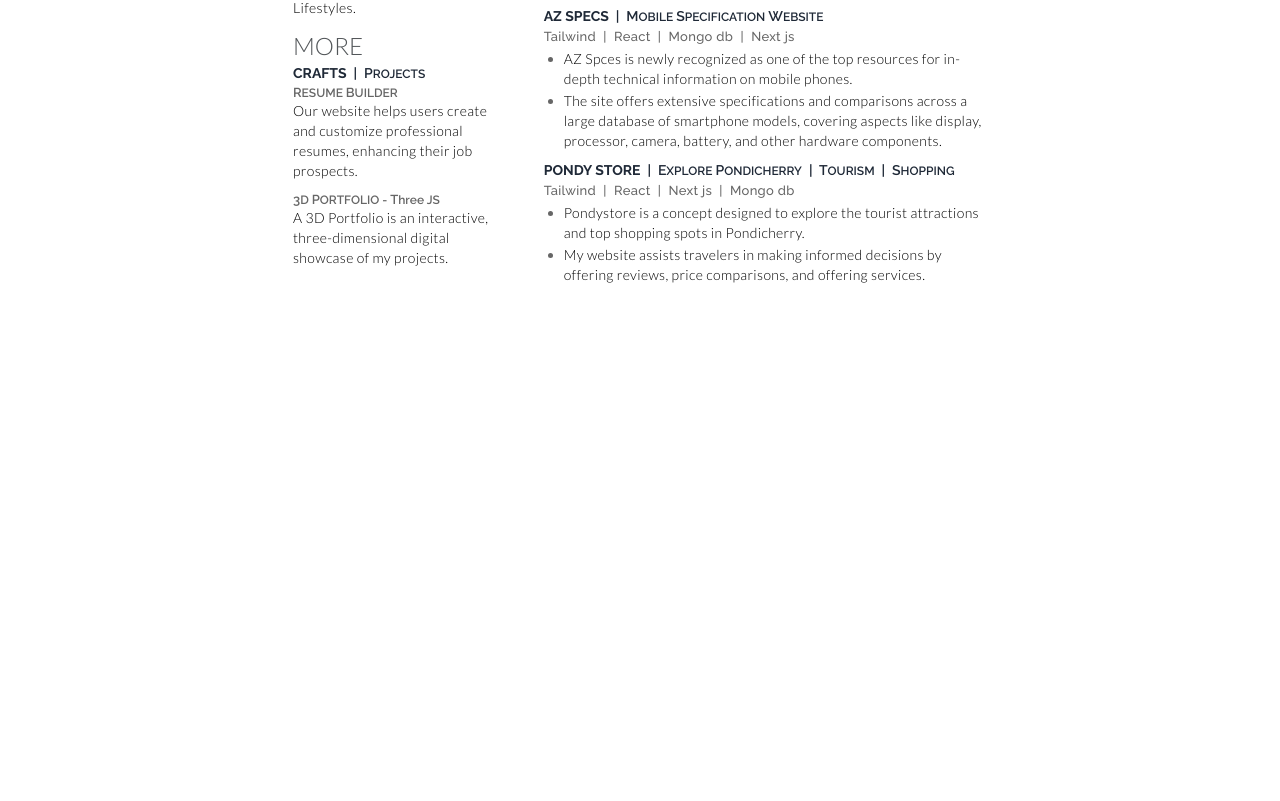
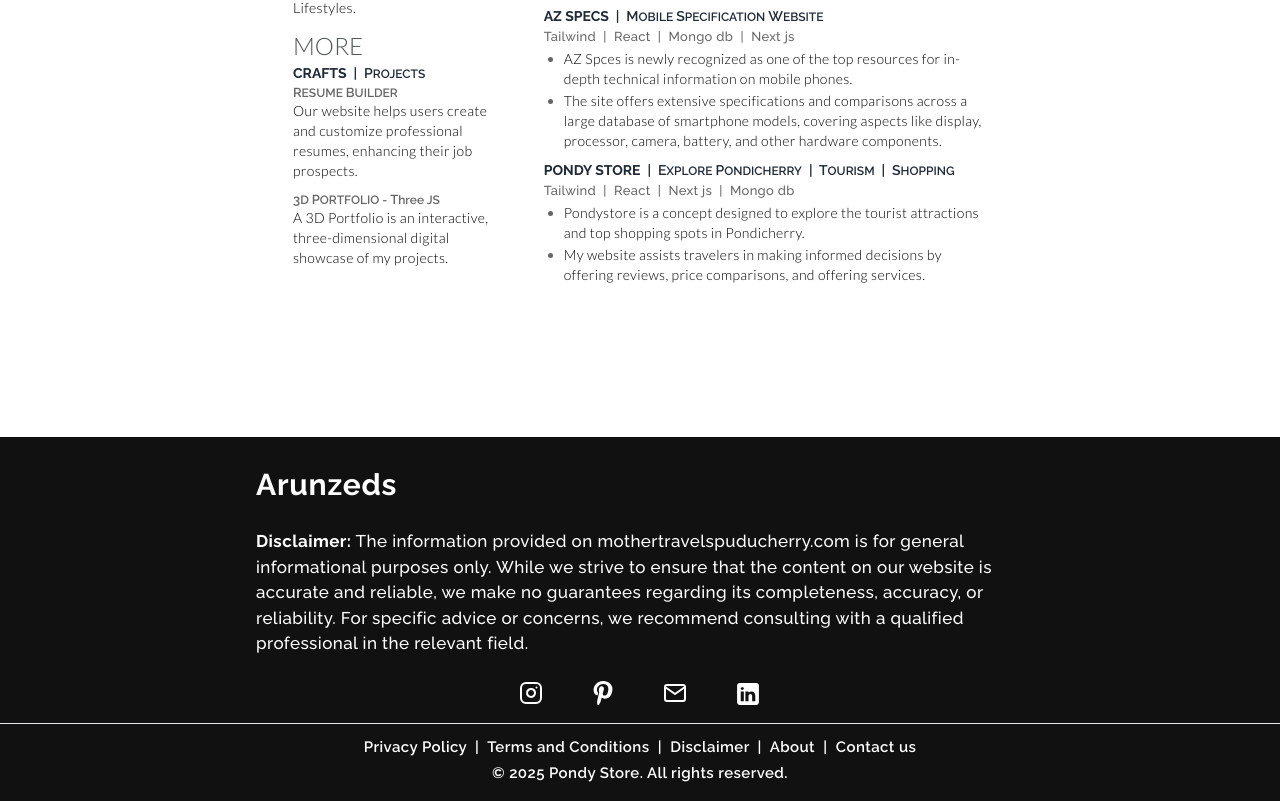
Before and after one commit to aruncodr/arunzeds, a Next.js app: page /cv in a window 1280 px wide. Shown: the part 685-1486 px from the top of the page. Before the commit the page ends 1122 px from the top, so only its background shows below. Built offline with nearby package versions, Linux system fonts and the light colour scheme.

Commit message:
1 footer logo

```diff
--- a/app/globals.css
+++ b/app/globals.css
@@ -2,17 +2,17 @@
 @tailwind components;
 @tailwind utilities;
 
-:root {
+/* :root {
   --background: #ffffff;
   --foreground: #171717;
-}
+} */
 
-@theme inline {
+/* @theme inline {
   --color-background: var(--background);
   --color-foreground: var(--foreground);
   --font-sans: var(--font-geist-sans);
   --font-mono: var(--font-geist-mono);
-}
+} */
 .oneline{
   display: -webkit-box;
   -webkit-line-clamp: 1;
--- a/app/layout.js
+++ b/app/layout.js
@@ -1,6 +1,7 @@
 import { Urbanist } from "next/font/google";
 import "./globals.css";
 import Navbar from "@/components/navbar/Navbar";
+import Footer from "@/components/Footer";
 
 const urban = Urbanist({
   weight: ['200','300','400','500','600','700','800','900'],
@@ -67,6 +68,7 @@ export default function RootLayout({ children }) {
       >
         <Navbar/>
         {children}
+        <Footer/>
       </body>
     </html>
   );
--- /dev/null
+++ b/components/Footer.jsx
@@ -0,0 +1,53 @@
+import Image from 'next/image'
+import Link from 'next/link'
+import React from 'react'
+
+export default function Footer() {
+  return (
+<div className='tracking-wide text-[17px] pt-6 bg-[#111] text-white font-semibold'>
+    <div className='flex gap-4 pl-4 lg:pl-0 items-end '>
+    <h3 className='text-3xl lg:px-64 font-bold text-white'>Arunzeds</h3>
+    </div>
+
+    <div className='py-6  px-4 lg:px-64 font-medium'>
+    <span className='font-bold'>Disclaimer:</span> The information provided on mothertravelspuducherry.com is for general informational
+            purposes only. While we strive to ensure that the content on our website is accurate and reliable,
+            we make no guarantees regarding its completeness, accuracy, or reliability. For specific advice or
+            concerns, we recommend consulting with a qualified professional in the relevant field.
+    </div>
+
+    <div className='flex gap-12 pb-4 w-fit mx-auto px-4 lg:px-64'>
+          <div className=''>
+                <Link className='text-white' href='https://www.instagram.com/mother_motor'>
+                  <svg  className="feather feather-instagram text-white " xmlns="http://www.w3.org/2000/svg" width="24" height="24" viewBox="0 0 24 24" fill="none" stroke="currentColor" strokeWidth="2" strokeLinecap="round" strokeLinejoin="round"><rect x="2" y="2" width="20" height="20" rx="5" ry="5"></rect><path d="M16 11.37A4 4 0 1 1 12.63 8 4 4 0 0 1 16 11.37z"></path><line x1="17.5" y1="6.5" x2="17.51" y2="6.5"></line></svg>
+                </Link>
+          </div>
+          <div className=''>
+                <Link className='text-white' href='https://pin.it/3IFlg6o0T'>
+                  <Image className='text-white' src="/more/pinterest.svg" width="24" height="24" alt="Pinterest"/>
+                </Link>
+          </div>
+          <div className=''>
+                <Link className='text-white' target="_blank" rel="noopener noreferrer" href='mailto: azspecification@gmail.com'>
+                  <svg className="feather feather-mail" xmlns="http://www.w3.org/2000/svg" width="24" height="24" viewBox="0 0 24 24" fill="none" stroke="currentColor" strokeWidth="2" strokeLinecap="round" strokeLinejoin="round" ><path d="M4 4h16c1.1 0 2 .9 2 2v12c0 1.1-.9 2-2 2H4c-1.1 0-2-.9-2-2V6c0-1.1.9-2 2-2z"></path><polyline points="22,6 12,13 2,6"></polyline></svg>
+                </Link>
+          </div>
+          <div className=''>
+                <Link className='text-white' target="_blank" rel="noopener noreferrer" href='https://linkedin.com/in/arunzeds'>
+                  <svg xmlns="http://www.w3.org/2000/svg" x="0px" y="0px" width="26" height="26" viewBox="0 0 50 50">
+                    <path fill="#ffffff" d="M41,4H9C6.24,4,4,6.24,4,9v32c0,2.76,2.24,5,5,5h32c2.76,0,5-2.24,5-5V9C46,6.24,43.76,4,41,4z M17,20v19h-6V20H17z M11,14.47c0-1.4,1.2-2.47,3-2.47s2.93,1.07,3,2.47c0,1.4-1.12,2.53-3,2.53C12.2,17,11,15.87,11,14.47z M39,39h-6c0,0,0-9.26,0-10 c0-2-1-4-3.5-4.04h-0.08C27,24.96,26,27.02,26,29c0,0.91,0,10,0,10h-6V20h6v2.56c0,0,1.93-2.56,5.81-2.56 c3.97,0,7.19,2.73,7.19,8.26V39z"></path>
+                  </svg>
+                </Link>
+          </div>
+        </div>
+
+    <hr/>
+<div className='text-[15px] py-3 text-center text-white'>
+        <Link href="/privacy">Privacy Policy</Link> &nbsp;|&nbsp; <Link href="/termsandconditions">Terms and Conditions</Link> &nbsp;|&nbsp; <Link href="/disclaimer">Disclaimer</Link> &nbsp;|&nbsp; <Link href="/about">About</Link> &nbsp;|&nbsp; <Link href="/contact">Contact us</Link>
+        <div className='py-1'>&copy; 2025 Pondy Store. All rights reserved.</div>
+</div>
+
+
+</div>
+  )
+}
--- a/components/navbar/App.jsx
+++ b/components/navbar/App.jsx
@@ -13,7 +13,7 @@ export default function App() {
         <nav className=" px-3.5 flex items-center justify-between w-full max-w-7xl mx-auto">
           <Link href='/' className="flex items-center gap-x-3 z-40 relative">
             <Image className="text-white size-8" src='/more/logo_white_png.svg' alt="az specs" width={16} height={16} />
-            <h3 className="text-lg text-gray-300 font-semibold">AZ specs</h3>
+            <h3 className="text-lg text-gray-300 font-semibold">Arun zeds</h3>
           </Link>
 
           <ul className="gap-x-1 list-none text-gray-300 lg:flex items-center hidden">
```
Also changed, not shown: public/more/pinterest.svg (added).
